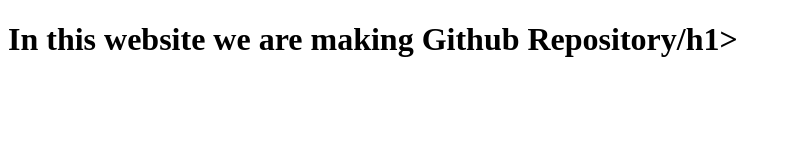
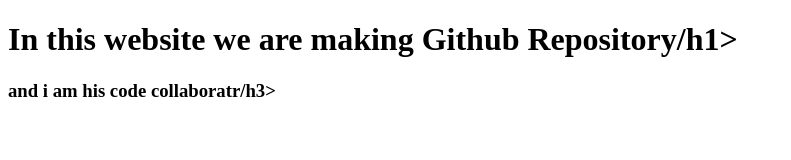
Before and after one commit to ameerhamza10/22PWBCS0952-WP-Fall23, a plain HTML site: page index.html in a window 1280 px wide. Shown: the whole page, without its empty margins (0-791 px from the left). Drawn offline with Linux system fonts and the light colour scheme.

Commit message:
Update index.html
xsa

```diff
--- a/index.html
+++ b/index.html
@@ -8,5 +8,6 @@
 </head>
 <body>
     <h1>In this website we are making Github Repository/h1>
+        <h3>and i am his code collaboratr/h3>
 </body>
 </html>
```
